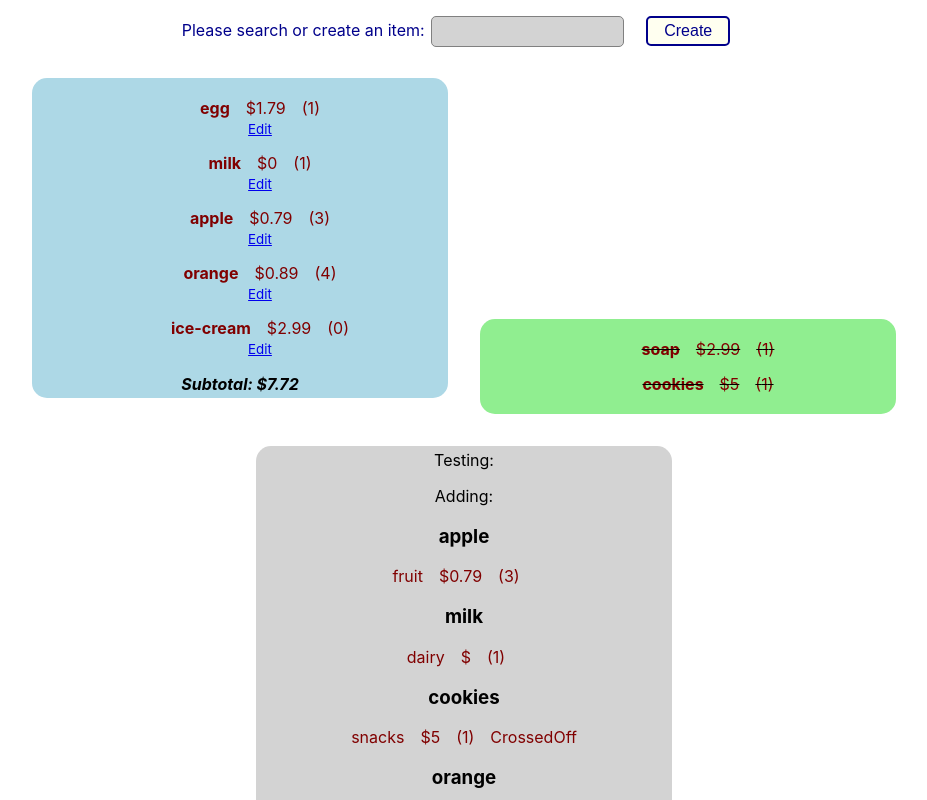
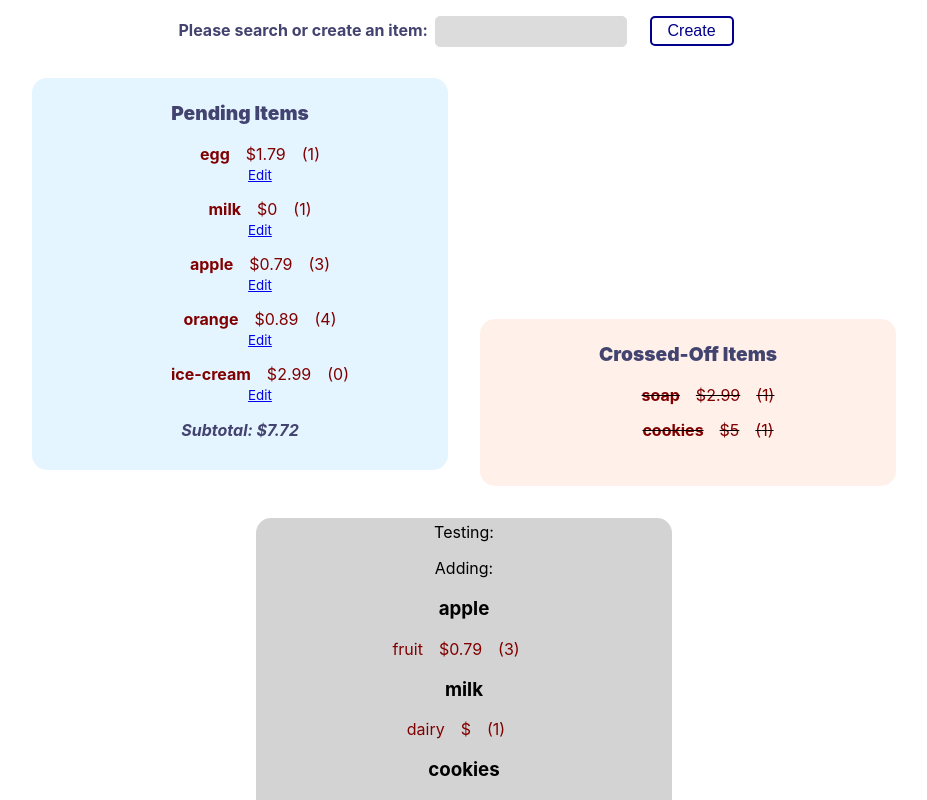
Before and after one commit to geeeedev/opstx-shopping-list-app, a React (Create React App) app: page / in a window 1280 px wide. Shown: the top 800 px of the page, without its empty margins (176-1103 px from the left). Built offline with nearby package versions, Linux system fonts and the light colour scheme.

Commit message:
list header - added styling - updated and cleaned up edit styling - cleaned up

```diff
--- a/src/components/EditItem.js
+++ b/src/components/EditItem.js
@@ -1,27 +1,32 @@
 import React, { useState } from "react";
 import styled from "styled-components";
+import {
+  Label,
+  Input,
+  Button,
+} from "./StyledCSS";
 
-const Label = styled.label`
-    color: darkblue;
-`;
+// const Label = styled.label`
+//     color: darkblue;
+// `;
 
-const Input = styled.input`
-  padding: 0.5em;
-  margin: 0.5em;
-  background: lightgray;
-  border: 1px solid gray;
-  border-radius: 5px;
-`;
+// const Input = styled.input`
+//   padding: 0.5em;
+//   margin: 0.5em;
+//   background: lightgray;
+//   border: 1px solid gray;
+//   border-radius: 5px;
+// `;
 
-const Button = styled.button`
-  background: ivory;
-  color: darkblue;
-  font-size: 1em;
-  margin: 1em;
-  padding: 0.25em 1em;
-  border: 2px solid darkblue;
-  border-radius: 5px;
-`;
+// const Button = styled.button`
+//   background: ivory;
+//   color: darkblue;
+//   font-size: 1em;
+//   margin: 1em;
+//   padding: 0.25em 1em;
+//   border: 2px solid darkblue;
+//   border-radius: 5px;
+// `;
 
 const EditItem = (props) => {
     const [itemName, setItemName] = useState(props.item.itemName);
--- a/src/components/ShoppingList.js
+++ b/src/components/ShoppingList.js
@@ -7,6 +7,7 @@ import {
     DisplayContainer,
     DisplayPending,
     DisplayCrossedOff,
+    ListHeader,
     PendingLi,
     CrossedOffLi,
     Subtotal,
@@ -228,6 +229,7 @@ const ShoppingList = () => {
       </form>
 
       <DisplayPending>
+      <ListHeader> Pending Items </ListHeader>
         <ul>
           {displayList
             .filter((item) => item.isCrossedOff === false)
@@ -265,6 +267,7 @@ const ShoppingList = () => {
     .toFixed(2)}</Subtotal>
       </DisplayPending>
       <DisplayCrossedOff>
+      <ListHeader> Crossed-Off Items </ListHeader>
         <ul>
           {displayList
             .filter((item) => item.isCrossedOff === true)
--- a/src/components/StyledCSS.js
+++ b/src/components/StyledCSS.js
@@ -2,19 +2,21 @@ import styled from "styled-components";
 
 // break out styled comp into its own
 export const Label = styled.label`
-    color: darkblue;
+  //   color: darkblue;
+  color: #434370;
+  font-weight: bold;
 `;
 
 export const Input = styled.input`
   padding: 0.5em;
   margin: 0.5em;
-  background: lightgray;
-  border: 1px solid gray;
+  background: Gainsboro;
+  border: 1px solid Gainsboro;
   border-radius: 5px;
 `;
 
 export const Button = styled.button`
-  background: ivory;
+  background: white;
   color: darkblue;
   font-size: 1em;
   margin: 1em;
@@ -27,10 +29,9 @@ export const DisplayContainer = styled.div`
   font-size: 1em;
   margin: 1em;
   padding: 0.25em 1em;
+  padding-bottom: 30px;
   width: 30vw;
   height: auto;
-  //   display: flex;
-  //   justify-content: center;
   display: inline-block;
   text-align: center;
   border-radius: 15px;
@@ -39,12 +40,20 @@ export const DisplayContainer = styled.div`
 
 export const DisplayPending = styled(DisplayContainer)`
   // display: inline-block;
-  background: lightblue;
+  // background: lightblue;
+  background: #e5f5ff;
 `;
 
 export const DisplayCrossedOff = styled(DisplayContainer)`
   // display: inline-block;
-  background: lightgreen;
+  // background: lightgreen;
+  background: #fff1e9;
+`;
+
+export const ListHeader = styled.h3`
+  font-weight: 900;
+  font-size: larger;
+  color: #434370;
 `;
 
 export const PendingLi = styled.li`
@@ -60,10 +69,11 @@ export const Subtotal = styled.p`
   margin-bottom: 0px;
   font-style: italic;
   font-weight: bold;
+  color: #434370;
 `;
 
 export const EachItem = styled.span`
-padding: 8px;
+  padding: 8px;
   color: maroon;
 `;
 
```
